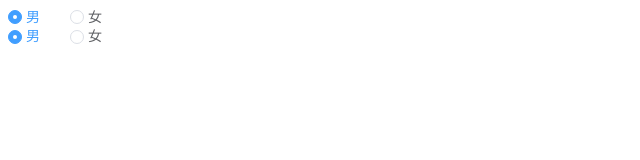
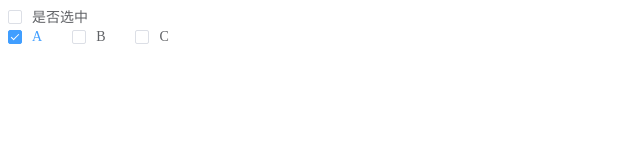
Before and after one commit to chenyxweb/chen-element, a Vue app: page / in a window 1280 px wide. Shown: the top 160 px of the page, without its empty margins (0-640 px from the left). Built offline with nearby package versions, Linux system fonts and the light colour scheme.

Commit message:
checkbox组件完成

```diff
--- a/src/App.vue
+++ b/src/App.vue
@@ -94,14 +94,23 @@
     <!-- <hr> -->
 
     <!-- radio组件 -->
-    <ch-radio label="1" name="gender" v-model="gender">男</ch-radio>
-    <ch-radio label="0" name="gender" v-model="gender">女</ch-radio>
+    <!-- <ch-radio label="1" name="gender" v-model="gender">男</ch-radio>
+    <ch-radio label="0" name="gender" v-model="gender">女</ch-radio> -->
 
     <!-- radio-group组件 -->
-    <ch-radio-group v-model="gender">
+    <!-- <ch-radio-group v-model="gender">
       <ch-radio label="1" name="gender">男</ch-radio>
       <ch-radio label="0" name="gender">女</ch-radio>
-    </ch-radio-group>
+    </ch-radio-group> -->
+
+    <!-- checkbox -->
+    <ch-checkbox v-model="checked">是否选中</ch-checkbox>
+
+    <ch-checkbox-group v-model="selectArr">
+      <ch-checkbox label='A'></ch-checkbox>
+      <ch-checkbox label='B'></ch-checkbox>
+      <ch-checkbox label='C'></ch-checkbox>
+    </ch-checkbox-group>
 
   </div>
 </template>
@@ -115,7 +124,9 @@ export default {
       visible: false,
       input: '123',
       isActive: false,
-      gender: '1' // 性别
+      gender: '1', // 性别
+      checked: false, // 是否选中
+      selectArr: ['A'] // checkboxGroup选中的项目
     }
   },
 
--- /dev/null
+++ b/src/components/checkbox-group.vue
@@ -0,0 +1,25 @@
+<template>
+  <div class="hm-checkbox-group">
+    <slot></slot>
+  </div>
+</template>
+
+<script>
+export default {
+  name: 'ChCheckboxGroup',
+  props: {
+    value: {
+      type: Array
+    }
+  },
+  provide () {
+    return {
+      CheckboxGroup: this
+    }
+  }
+}
+</script>
+
+<style lang="scss" scoped>
+
+</style>
--- /dev/null
+++ b/src/components/checkbox.vue
@@ -0,0 +1,143 @@
+<template>
+  <label class="hm-checkbox" :class="{'is-checked':isChecked}">
+    <span class="hm-checkbox__input">
+      <span class="hm-checkbox__inner"></span>
+      <input
+        type="checkbox"
+        class="hm-checkbox__original"
+        :value="label"
+        v-model="model"
+      >
+    </span>
+    <span class="hm-checkbox__label">
+      <slot></slot>
+      <template v-if="!$slots.default">{{label}}</template>
+    </span>
+  </label>
+</template>
+
+<script>
+export default {
+  name: 'ChCheckbox',
+  computed: {
+    isCheckboxGroup () {
+      // 是否是group包裹的
+      return !!this.CheckboxGroup
+    },
+    model: {
+      get () {
+        return this.isCheckboxGroup ? this.CheckboxGroup.value : this.value
+      },
+      set (value) {
+        // console.log(value)
+        this.isCheckboxGroup ? this.CheckboxGroup.$emit('input', value) : this.$emit('input', value)
+      }
+    },
+    // 是否被选中
+    isChecked () {
+      return this.isCheckboxGroup ? this.model.includes(this.label) : this.model
+    }
+  },
+  props: {
+    value: {
+      type: Boolean,
+      default: false
+    },
+    label: {
+      type: [Number, String, Boolean],
+      default: ''
+    },
+    name: {
+      type: String,
+      default: ''
+    }
+  },
+  inject: {
+    CheckboxGroup: {
+      default: ''
+    }
+  }
+}
+</script>
+
+<style lang="scss" scoped>
+.hm-checkbox {
+  color: #606266;
+  font-weight: 500;
+  font-size: 14px;
+  position: relative;
+  cursor: pointer;
+  display: inline-block;
+  white-space: nowrap;
+  user-select: none;
+  margin-right: 30px;
+  .hm-checkbox__input {
+    white-space: nowrap;
+    cursor: pointer;
+    outline: none;
+    display: inline-block;
+    line-height: 1;
+    position: relative;
+    vertical-align: middle;
+    .hm-checkbox__inner {
+      display: inline-block;
+      position: relative;
+      border: 1px solid #dcdfe6;
+      border-radius: 2px;
+      box-sizing: border-box;
+      width: 14px;
+      height: 14px;
+      background-color: #fff;
+      z-index: 1;
+      transition: border-color .25s cubic-bezier(.71,-.46,.29,1.46),background-color .25s cubic-bezier(.71,-.46,.29,1.46);
+      &:after {
+        box-sizing: content-box;
+        content: "";
+        border: 1px solid #fff;
+        border-left: 0;
+        border-top: 0;
+        height: 7px;
+        left: 4px;
+        position: absolute;
+        top: 1px;
+        transform: rotate(45deg) scaleY(0);
+        width: 3px;
+        transition: transform .15s ease-in .05s;
+        transform-origin: center;
+      }
+    }
+    .hm-checkbox__original {
+      opacity: 0;
+      outline: none;
+      position: absolute;
+      left: 10px;
+      margin: 0;
+      width: 0;
+      height: 0;
+      z-index: -1;
+    }
+  }
+  .hm-checkbox__label {
+    display: inline-block;
+    padding-left: 10px;
+    line-height: 19px;
+    font-size: 14px;
+  }
+
+}
+.hm-checkbox.is-checked {
+  .hm-checkbox__input {
+    .hm-checkbox__inner {
+      background-color: #409eff;
+      border-color: #409eff;
+      &:after {
+        transform: rotate(45deg) scaleY(1);
+      }
+    }
+  }
+  .hm-checkbox__label {
+    color: #409eff;
+  }
+}
+
+</style>
--- a/src/main.js
+++ b/src/main.js
@@ -6,6 +6,8 @@ import ChInput from './components/input.vue'
 import ChSwitch from './components/switch.vue'
 import ChRadio from './components/radio.vue'
 import ChRadioGroup from './components/radio-group.vue'
+import ChCheckbox from './components/checkbox.vue'
+import ChCheckboxGroup from './components/checkbox-group.vue'
 
 // 引入icon
 import './assets/font/font.scss'
@@ -18,6 +20,8 @@ Vue.component(ChInput.name, ChInput)
 Vue.component(ChSwitch.name, ChSwitch)
 Vue.component(ChRadio.name, ChRadio)
 Vue.component(ChRadioGroup.name, ChRadioGroup)
+Vue.component(ChCheckbox.name, ChCheckbox)
+Vue.component(ChCheckboxGroup.name, ChCheckboxGroup)
 
 new Vue({
   render: h => h(App)
```
